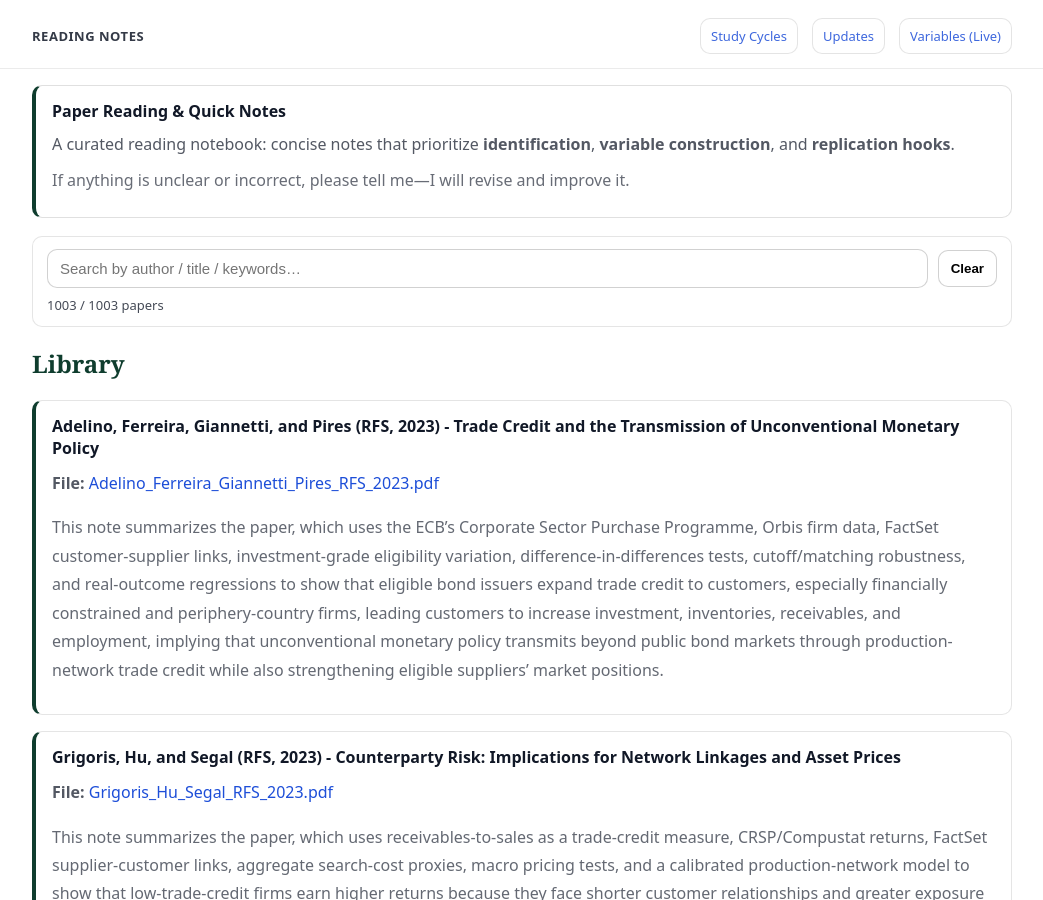
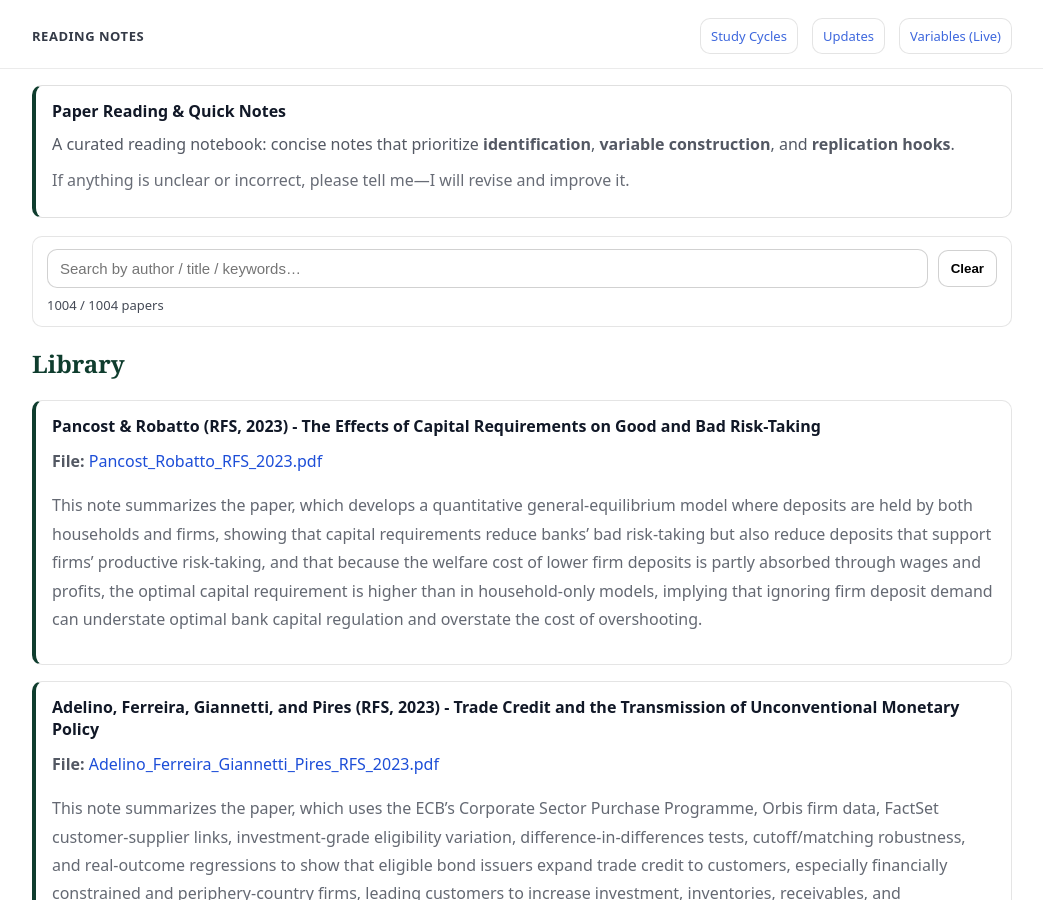
Before and after one commit to yaxinzn/study-archive, a Jekyll site: the page built from reading/index.md, in a window 1280 px wide and 900 px high. Shown: the whole window, without its empty margins (118-1161 px from the left). Built offline with Jekyll 4.4.1, drawn with Linux system fonts in a browser that asks for light colours.

Commit message:
Reading: add/update Pancost_Robatto_RFS_2023.pdf

```diff
--- a/_data/reading.yml
+++ b/_data/reading.yml
@@ -1,3 +1,7 @@
+- title: "Pancost & Robatto (RFS, 2023) - The Effects of Capital Requirements on Good and Bad Risk-Taking"
+  file: "Pancost_Robatto_RFS_2023.pdf"
+  desc: "This note summarizes the paper, which develops a quantitative general-equilibrium model where deposits are held by both households and firms, showing that capital requirements reduce banks’ bad risk-taking but also reduce deposits that support firms’ productive risk-taking, and that because the welfare cost of lower firm deposits is partly absorbed through wages and profits, the optimal capital requirement is higher than in household-only models, implying that ignoring firm deposit demand can understate optimal bank capital regulation and overstate the cost of overshooting."
+
 - title: "Adelino, Ferreira, Giannetti, and Pires (RFS, 2023) - Trade Credit and the Transmission of Unconventional Monetary Policy"
   file: "Adelino_Ferreira_Giannetti_Pires_RFS_2023.pdf"
   desc: "This note summarizes the paper, which uses the ECB’s Corporate Sector Purchase Programme, Orbis firm data, FactSet customer-supplier links, investment-grade eligibility variation, difference-in-differences tests, cutoff/matching robustness, and real-outcome regressions to show that eligible bond issuers expand trade credit to customers, especially financially constrained and periphery-country firms, leading customers to increase investment, inventories, receivables, and employment, implying that unconventional monetary policy transmits beyond public bond markets through production-network trade credit while also strengthening eligible suppliers’ market positions."
```
Also changed, not shown: 1 other file.
